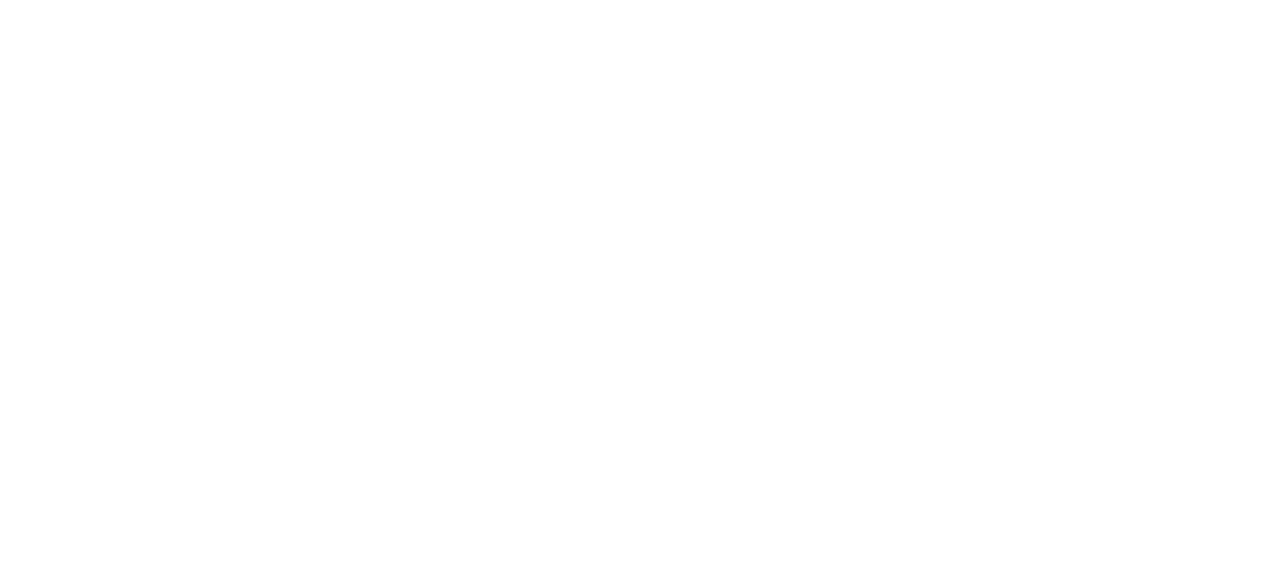
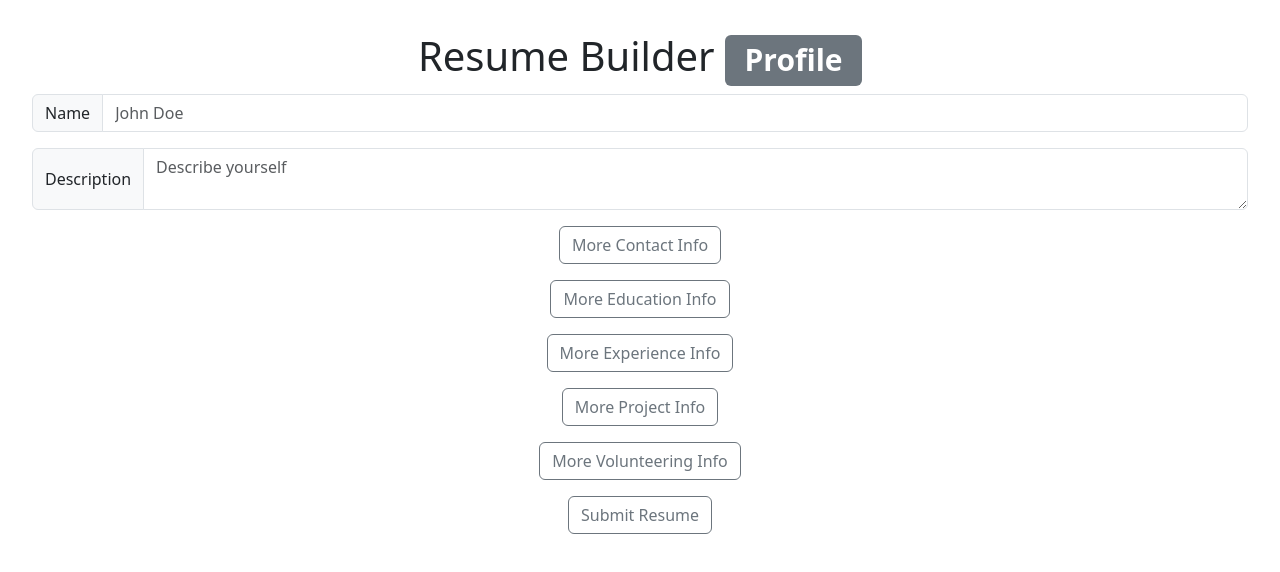
Before and after one commit to purple-affogato/RezoomAI, a React (Vite) app in the folder frontend/: page /builder in a window 1280 px wide. Before the commit this address had no page. Shown: the top 572 px of the page. Built offline with nearby package versions, Linux system fonts and the light colour scheme.

Commit message:
pages linked up, entries all set

```diff
--- a/frontend/src/App.jsx
+++ b/frontend/src/App.jsx
@@ -1,17 +1,22 @@
 import { useState } from 'react'
 import {Routes, Route} from 'react-router-dom'
-import ContactEntry from './assets/ContactEntry'
-import 'bootstrap/dist/css/bootstrap.min.css';
-import JobEntry from './jobpage';
+import ContactEntry from './ContactEntry'
+import EduEntry from './EduEntry'
+import ExperienceEntry from './ExperienceEntry'
+import ResumeBuilder from './ResumeBuilder'
+import 'bootstrap/dist/css/bootstrap.min.css'
+import JobEntry from './jobpage'
+import SignIn from './SignIn'
 
 import './App.css'
+
 
 function App() {
   return(
   <Routes>
-    <Route path="/" element={<JobEntry/>}>
-      {/* <Route path="" element={}/> */}
-    </Route>
+    <Route path="/" element={<SignIn/>} />
+    <Route path="/builder" element={<ResumeBuilder/>}/>
+    <Route path="/joblisting" element={<JobEntry/>}/>
 
   </Routes>
 
--- a/frontend/src/ExperienceEntry.jsx
+++ b/frontend/src/ExperienceEntry.jsx
@@ -29,16 +29,16 @@
      */
 
     return (
-        <div className="col">
+        <div className="mb-4">
             <Form>
                 <Row>
                     <div className="col-md-6">
-                        <Form.Group className=""  controlID="formGridTitle" >
+                        <Form.Group className=""  controlID="formGridHeader" >
                             <InputGroup>
                                 <InputGroup.Text id="addon1">{props.name}</InputGroup.Text>
                                     <Form.Control
                                         type="text"
-                                        placeholder="Your Title, Your Project, etc..."
+                                        placeholder="Senior Resume Writer, etc..."
                                     />
                             </InputGroup>
                         </Form.Group>
@@ -56,21 +56,34 @@
                             />
                             <Form.Control
                                 type={isCurr}
-                                placeholder = "Current"
+                                placeholder = "Now"
                             />
                             </InputGroup>
                         </div>
                 </Row>
                 <Row>
                     <div className="row g-2 m-1">
-                        <Form.Group className=""  controlID="formGridTitle" >
+                        <Form.Group className=""  controlID="formGridDescription" >
                             <InputGroup>
                                 <InputGroup.Text id="addon4">Description</InputGroup.Text>
                                     <Form.Control
                                         rows = "5"
                                         type="text"
                                         as = "textarea"
-                                        placeholder="Tell us about your project? What did you learn? What did you use?"
+                                        placeholder="What was it about?"
+                                    />
+                            </InputGroup>
+                        </Form.Group>
+                    </div>
+                    <div className="row g-2 m-1">
+                        <Form.Group className=""  controlID="formGridSkills" >
+                            <InputGroup>
+                                <InputGroup.Text id="addon5">Skills</InputGroup.Text>
+                                    <Form.Control
+                                        rows = "1"
+                                        type="text"
+                                        as = "textarea"
+                                        placeholder="What did you use? What did you learn?"
                                     />
                             </InputGroup>
                         </Form.Group>
--- a/frontend/src/ResumeBuilder.jsx
+++ b/frontend/src/ResumeBuilder.jsx
@@ -1,14 +1,21 @@
 import { useState } from 'react'
 import {Routes, Route} from 'react-router-dom'
-import ContactEntry from './assets/ContactEntry'
+import ContactEntry from './ContactEntry'
 import EduEntry from './EduEntry'
+import ExperienceEntry from './ExperienceEntry'
 import 'bootstrap/dist/css/bootstrap.min.css';
 import { InputGroup, Form, Button,Badge } from 'react-bootstrap';
+import { Link } from 'react-router-dom';
+import {Row, Col} from 'react-bootstrap'
+
 import './App.css'
 
 function ResumeBuilder() {
   const [contactEntries, setContactEntries] = useState([]);
   const [EduEntries, setEduEntries] = useState([]);
+  const [ExpEntries, setExpEntries] = useState([]);
+  const [ProjEntries, setProjEntries] = useState([]);
+  const [VolEntries, setVolEntries] = useState([]);
   const [name, setName] = useState('');
   const [description, setDescription] = useState('');
 
@@ -38,17 +45,58 @@
     });
   };
 
+  const addExpEntry = () => {
+    setExpEntries((prevEntries) => {
+      if (prevEntries.length >= 5) {
+        alert("You can't add more than 5 experience entries.");
+        return prevEntries;
+      }
+      return [
+        ...prevEntries,
+        <ExperienceEntry name = "Position" key={prevEntries.length} />,
+      ];
+    });
+  };
+
+  const addProjEntry = () => {
+    setProjEntries((prevEntries) => {
+      if (prevEntries.length >= 5) {
+        alert("You can't add more than 5 project entries.");
+        return prevEntries;
+      }
+      return [
+        ...prevEntries,
+        <ExperienceEntry name = "Project Name" key={prevEntries.length} />,
+      ];
+    });
+  };
+
+  const addVolEntry = () => {
+    setVolEntries((prevEntries) => {
+      if (prevEntries.length >= 5) {
+        alert("You can't add more than 5 volunteering entries.");
+        return prevEntries;
+      }
+      return [
+        ...prevEntries,
+        <ExperienceEntry name = "Volunteer Work" key={prevEntries.length} />,
+      ];
+    });
+  };
+
 
 
   return(
     <>
+
         <Form>
+            <div>
                 <h1>
                 Resume Builder <Badge bg="secondary">Profile</Badge>
                 </h1>
                 <InputGroup className="mb-3">
-      <InputGroup.Text id="basic-addon1">name</InputGroup.Text>
-      <Form.Control type="text" placeholder="Name"/>
+                    <InputGroup.Text id="basic-addon1">Name</InputGroup.Text>
+                    <Form.Control type="text" placeholder="John Doe "/>
                 </InputGroup>
                 <InputGroup className="mb-3">
                     <InputGroup.Text>Description</InputGroup.Text>
@@ -57,17 +105,17 @@
 
 
 
-    {/*<Routes>
-        <Route path="/" element={<ContactEntry />}>
+                {/* <Routes>
+                <Route path="/" element={<ExperienceEntry />}>
                 {/* <Route path="" element={}/>
                 </Route>
-      </Routes>*/}
+                </Routes> */}
 
 
                 <Button className="mb-3" variant="outline-secondary" id="button-addon1" onClick={
                 addContactEntry
                 }>
-      More Contact info
+                    More Contact Info
                 </Button>
                 <div>
                     {contactEntries}
@@ -76,12 +124,47 @@
                 <Button className="mb-3" variant="outline-secondary" id="button-addon2" onClick={
                     addEduEntry
                 }>
-      More education info
+                    More Education Info
                 </Button>
                 <div>
                     {EduEntries}
                 </div>
+
+                <Button className="mb-3" variant="outline-secondary" id="button-addon1" onClick={
+                    addExpEntry
+                }>
+                    More Experience Info
+                </Button>
+                <div>
+                    {ExpEntries}
+                </div>
+
+                <Button className="mb-3" variant="outline-secondary" id="button-addon1" onClick={
+                    addProjEntry
+                }>
+                    More Project Info
+                </Button>
+                <div>
+                    {ProjEntries}
+                </div>
+
+                <Button className="mb-3" variant="outline-secondary" id="button-addon1" onClick={
+                    addVolEntry
+                }>
+                    More Volunteering Info
+                </Button>
+                <div>
+                    {VolEntries}
+                </div>
+            </div>
+
+            <div>
+                <Link to="/joblisting">
+                    <Button className="mb-3" variant="outline-secondary">Submit Resume</Button>
+                </Link>
+            </div>
         </Form>
+
 
       </>
     )
--- a/frontend/src/SignIn.jsx
+++ b/frontend/src/SignIn.jsx
@@ -1,6 +1,6 @@
 import { useState } from 'react'
 import { Button, Form, InputGroup } from "react-bootstrap";
-import { Routes, Route } from 'react-router-dom'
+import { Routes, Route, Link } from 'react-router-dom'
 
 
 
@@ -21,9 +21,11 @@
             </Form.Group>
 
             <div style={{ marginTop: '20px' }}>
-                <Button variant='primary' type='submit'>
-                    Submit
-                </Button>
+                <Link to="/builder">
+                    <Button variant='primary' type='submit'>
+                        Submit
+                    </Button>
+                </Link>
             </div>
         </Form>
     )
--- a/frontend/src/jobpage.jsx
+++ b/frontend/src/jobpage.jsx
@@ -3,7 +3,7 @@
 import InputGroup from 'react-bootstrap/InputGroup';
 import {Form, Button } from 'react-bootstrap';
 import './App.css'
-import ContactEntry from './assets/ContactEntry'
+import ContactEntry from './ContactEntry'
 
     function JobEntry(){
         const [entries, setEntries] = useState([]);
```
Also changed, not shown: frontend/src/ContactEntry.jsx (renamed from frontend/src/assets/ContactEntry.jsx). Lines whose indentation alone changed are shown as unchanged.
